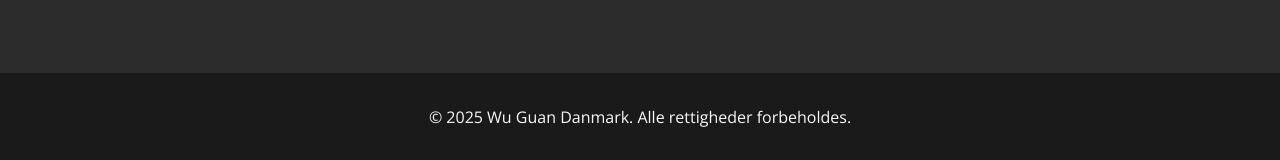
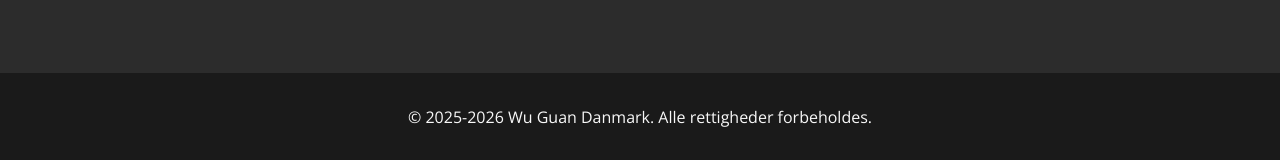
Before and after one commit to miniwolf/miniwolf.github.io, a Jekyll site: the page built from da/aarhus-qi.html, in a window 1280 px wide and 900 px high, scrolled down 2948 px. Shown: the part 737-897 px from the top of the window. Built offline with Jekyll 4.4.1, drawn with Linux system fonts in a browser that asks for light colours.

Commit message:
Update copyright notice

```diff
--- a/_data/translations/da.yml
+++ b/_data/translations/da.yml
@@ -104,7 +104,7 @@
 
 # Footer
 footer:
-  copyright: "© 2025 Wu Guan Danmark. Alle rettigheder forbeholdes."
+  copyright: "© 2025-2026 Wu Guan Danmark. Alle rettigheder forbeholdes."
 
 # Days of the week
 days:
--- a/_data/translations/en.yml
+++ b/_data/translations/en.yml
@@ -110,7 +110,7 @@
 
 # Footer
 footer:
-  copyright: "© 2025 Wu Guan Danmark. All rights reserved."
+  copyright: "© 2025-2026 Wu Guan Danmark. All rights reserved."
 
 # Days of the week
 days:
```
